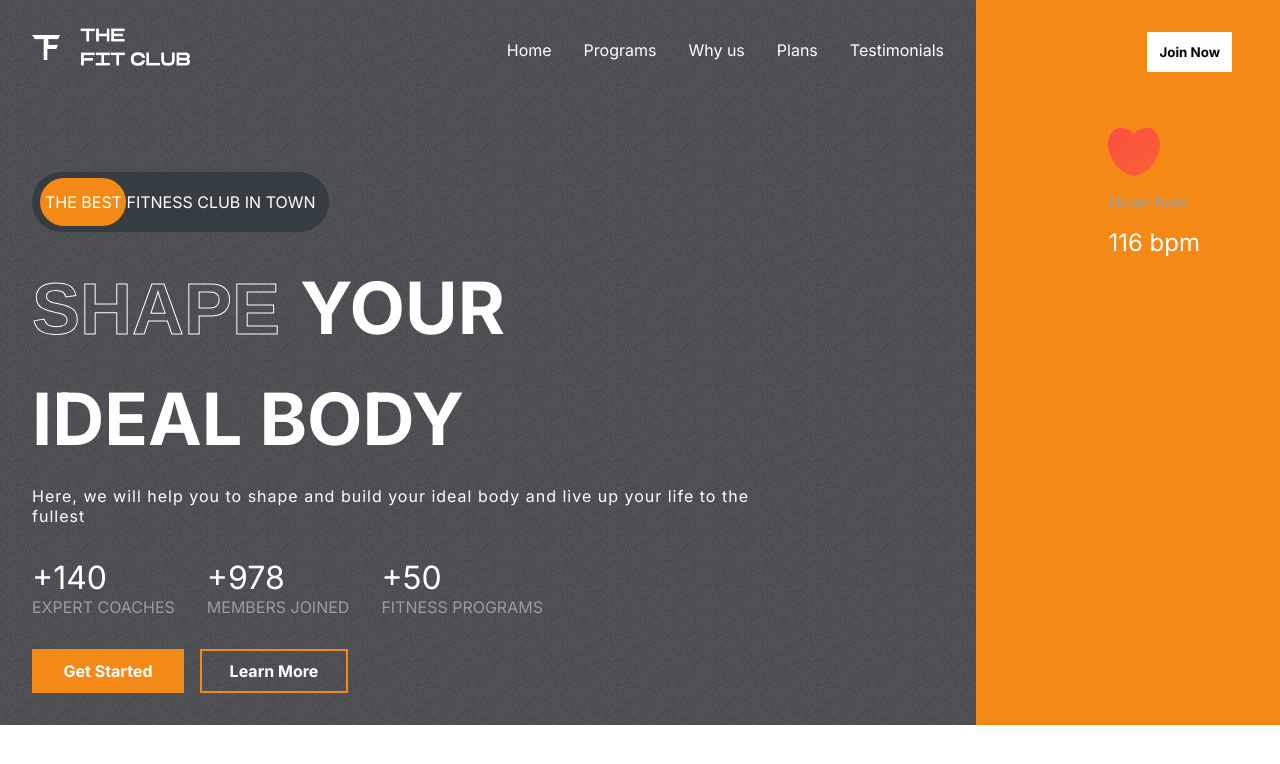
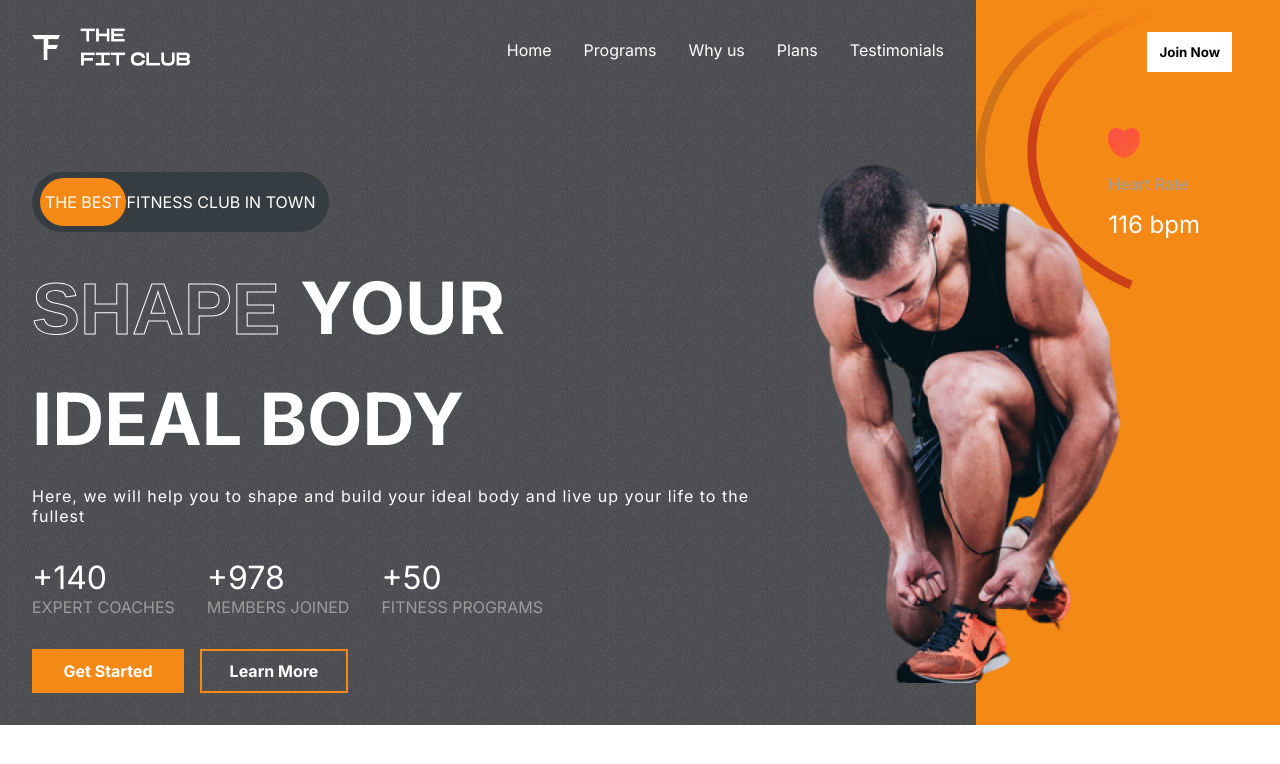
Before and after one commit to ThomasSzentirmay/FT-demo-st, a React (Create React App) app: page / in a window 1280 px wide. Shown: the top 764 px of the page. Built offline with nearby package versions, Linux system fonts and the light colour scheme; the HTML template or start-up script is replaced by a standard one.

Commit message:
added hero images to hero

```diff
--- a/src/components/Hero/Hero.css
+++ b/src/components/Hero/Hero.css
@@ -125,6 +125,10 @@
     top: 7rem;
 }
 
+.heart-rate>img {
+    width: 2rem;
+}
+
 .heart-rate>:nth-child(2) {
     color: var(--gray);
 }
@@ -133,3 +137,10 @@
     color: #fff;
     font-size: 1.5rem;
 }
+
+.hero-image {
+    position: absolute;
+    top: 10rem;
+    right: 8rem;
+    width: 23rem;
+}
--- a/src/components/Hero/Hero.jsx
+++ b/src/components/Hero/Hero.jsx
@@ -64,6 +64,10 @@ const Hero = () => {
                     <span>Heart Rate</span>
                     <span>116 bpm</span>
                 </div>
+
+                {/* Hero Images */}
+                <img src={hero_image} alt="" className='hero-image' />
+                <img src={hero_image_back} alt="" className='hero-image-back' />
             </div>
         </div>
     )
```
